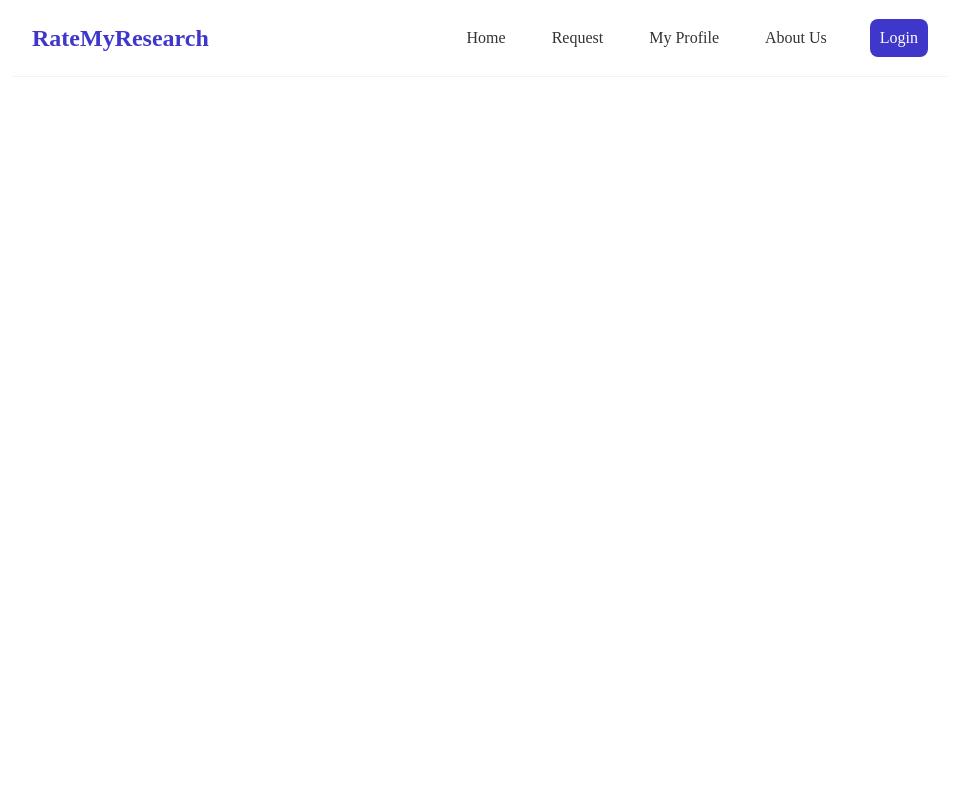
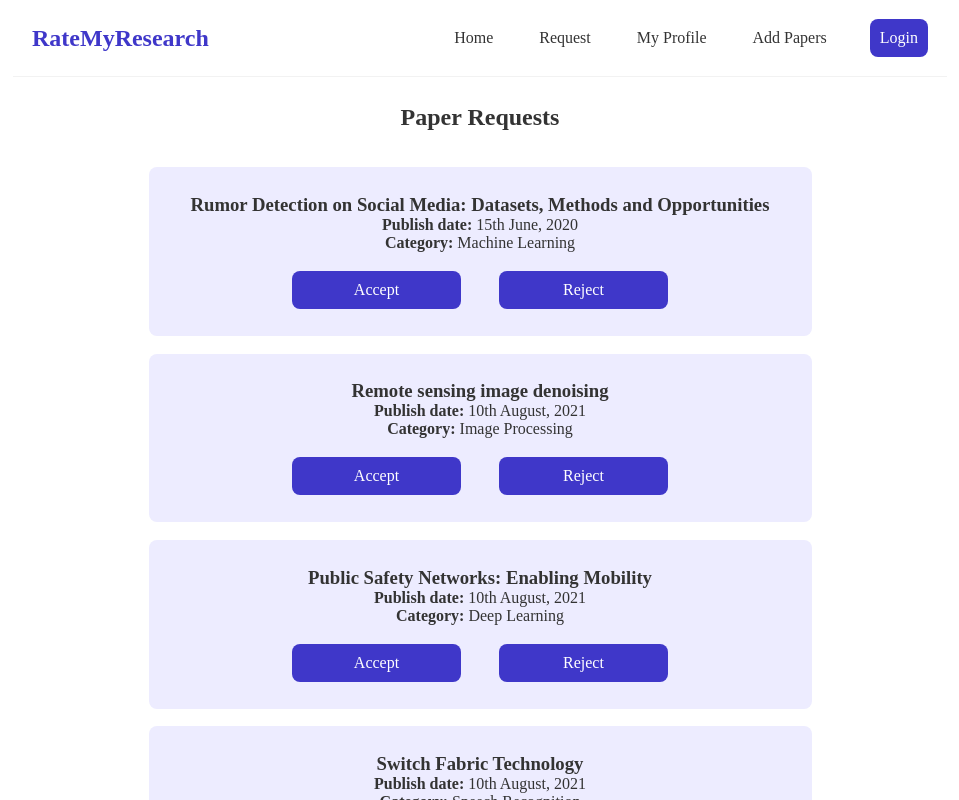
Before and after one commit to suppaGonzal0/RateMyResearch, a React (Create React App) app in the folder client/: page /add in a window 1280 px wide. Shown: the top 800 px of the page, without its empty margins (160-1119 px from the left). Built offline with nearby package versions, Linux system fonts and the light colour scheme.

Commit message:
Paper Request Page Layout

```diff
--- /dev/null
+++ b/client/src/AddPapers/AddPapers.css
@@ -0,0 +1,33 @@
+.addPapers{
+    display: flex;
+    flex-direction: column;
+    align-items: center;
+    width: 70%;
+}
+
+.addPapers h2{
+    margin: 3%;
+}
+
+.addPapers .paper{
+    display: flex;
+    flex-direction: column;
+    align-items: center;
+    width: 70%;
+    margin: 1%;
+    padding: 3% 2% 3% 2%;
+    background-color: #edecff;
+    border-radius: 8px;
+}
+
+.addPapers button{
+    margin: 0;
+}
+
+.addPapers .buttons{
+    width: 60%;
+    display: flex;
+    align-items: center;
+    margin-top: 3%;
+    gap: 10%;
+}
--- /dev/null
+++ b/client/src/AddPapers/AddPapers.js
@@ -0,0 +1,36 @@
+import React from 'react'
+import './AddPapers.css'
+
+const AddPapers = () => {
+
+    //Fetch requests from database
+
+    const papers = [
+        {id:"1", title: "Rumor Detection on Social Media: Datasets, Methods and Opportunities", category: "Machine Learning", rating: 4.5, date:"15th June, 2020"},
+        {id:"2", title: "Remote sensing image denoising", category: "Image Processing", rating: 3, date:"10th August, 2021"},
+        {id:"3", title: "Public Safety Networks: Enabling Mobility", category: "Deep Learning", rating: 3.5, date:"10th August, 2021"},
+        {id:"4", title: "Switch Fabric Technology", category: "Speech Recognition", rating: 2, date:"10th August, 2021"},
+        {id:"5", title: "Switch Fabric Technology", category: "Speech Recognition", rating: 2, date:"10th August, 2021"},
+        {id:"6", title: "Switch Fabric Technology", category: "Speech Recognition", rating: 2, date:"10th August, 2021"},
+        {id:"7", title: "Switch Fabric Technology", category: "Speech Recognition", rating: 2, date:"10th August, 2021"}
+    ]
+
+  return (
+    <div className='addPapers'>
+        <h2>Paper Requests</h2>
+            {papers.map((paper) => (
+                <div className='paper' key={paper.id}>
+                    <h3>{paper.title}</h3>
+                    <p><b>Publish date:</b> {paper.date}</p>
+                    <p><b>Category:</b> {paper.category}</p>
+                    <div className="buttons">
+                        <button className='button'>Accept</button>
+                        <button className='button'>Reject</button>
+                    </div>
+                </div>
+            ))}
+         </div>
+  )
+}
+
+export default AddPapers
--- a/client/src/App.js
+++ b/client/src/App.js
@@ -4,6 +4,7 @@ import Home from './Home/Home';
 import PaperDetails from './PaperDetails/PaperDetails';
 import Request from './Request/Request';
 import Profile from './Profile/Profile';
+import AddPapers from './AddPapers/AddPapers';
 import {BrowserRouter as Router, Route, Switch } from "react-router-dom"
 
 function App() {
@@ -25,6 +26,9 @@ function App() {
               <Route exact path="/profile">
                 <Profile/>
               </Route>
+              <Route exact path="/add">
+                <AddPapers/>
+              </Route>
           </Switch>
         </div>
      </div>
--- a/client/src/Navbar/Navbar.js
+++ b/client/src/Navbar/Navbar.js
@@ -10,7 +10,7 @@ const Navbar = () => {
             <Link to="/">Home</Link>
             <Link to="/request">Request</Link>
             <Link to="/profile">My Profile</Link>
-            <Link to="/aboutus">About Us</Link>
+            <Link to="/add">Add Papers</Link>
             <button className='login'>Login</button>
         </div>
     </nav>
```
